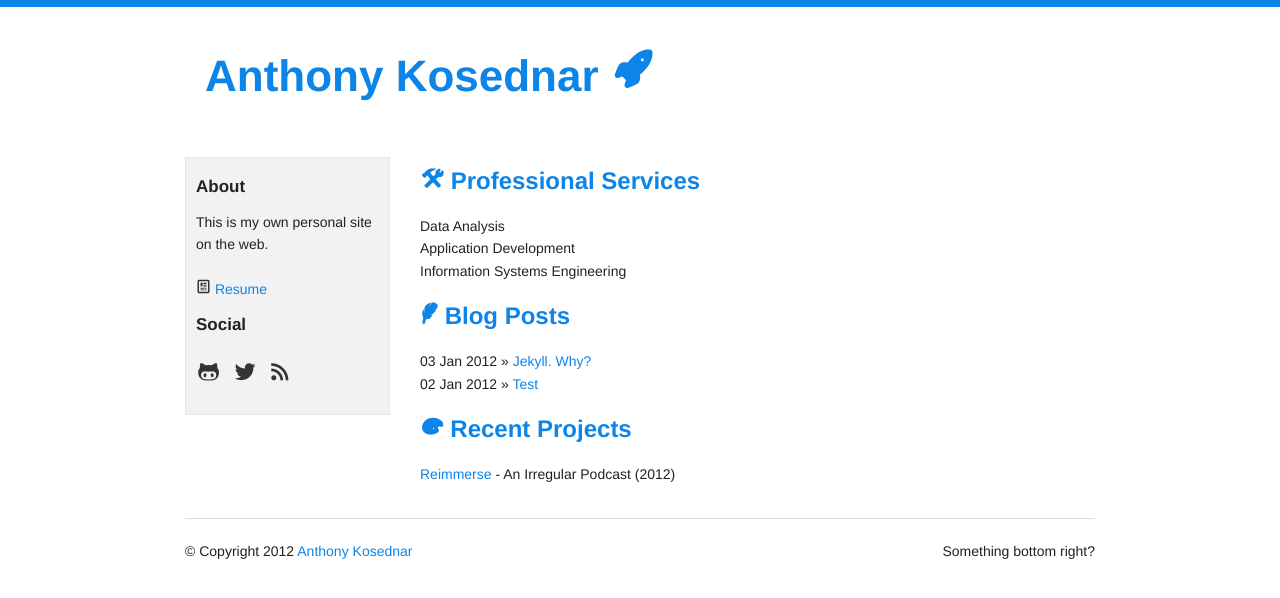
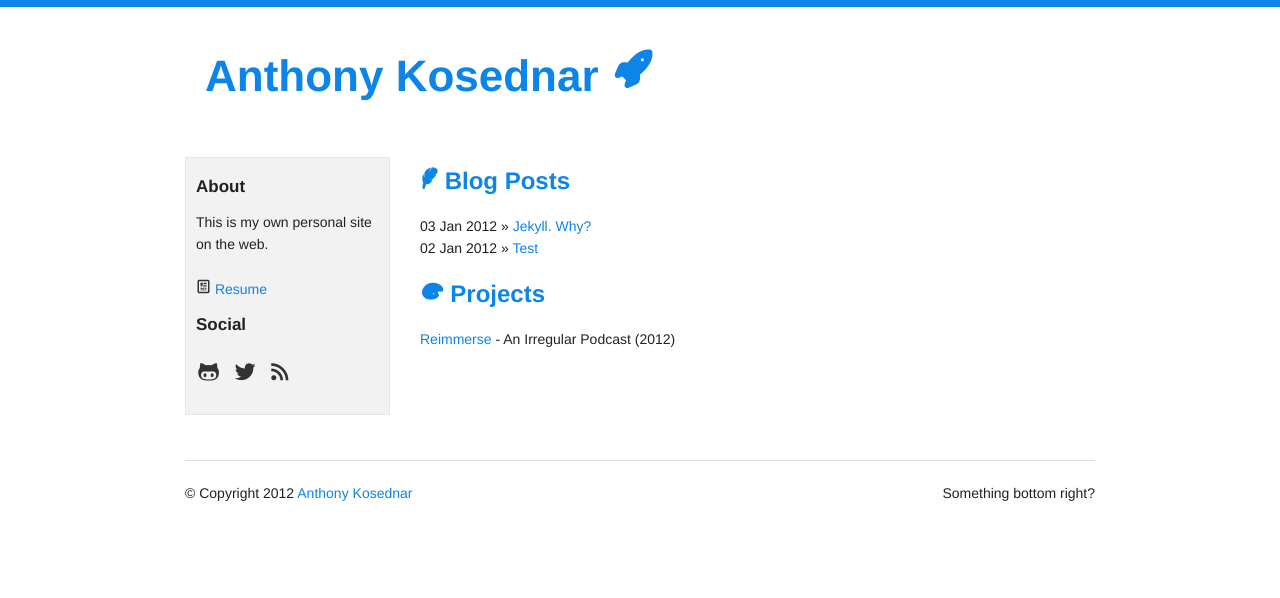
Before and after one commit to akosednar/akosednar.github.com, a Jekyll site: the page built from index.html, in a window 1280 px wide. Shown: the top 598 px of the page. Built offline with Jekyll 4.4.1, drawn with Linux system fonts in a browser that asks for light colours.

Commit message:
Removed services and changed project naming

```diff
--- a/index.html
+++ b/index.html
@@ -3,15 +3,6 @@ layout: default
 title: Home
 ---
 <div class="row homesection">
-
-         <div class="twelve columns">
-       		<h2><span class="icon">&#9874;</span> Professional Services</h2>
-        	<ul class="posts">
-        		<li>Data Analysis</li>
-        		<li>Application Development</li>
-        		<li>Information Systems Engineering</li>
-        	</ul>
-        </div>
 
       	<div class="twelve columns">
        		<h2><span class="icon">&#10002;</span> Blog Posts</h2>
@@ -23,7 +14,7 @@ title: Home
         </div>
 
          <div class="twelve columns">
-       		<h2><span class="icon">&#127912;</span> Recent Projects</h2>
+       		<h2><span class="icon">&#127912;</span> Projects</h2>
         	<ul class="posts">
         		<li><a href="http://reimmer.se" target="_blank">Reimmerse</a> - <span>An Irregular Podcast</span> (2012)</li>
         	</ul>
```
